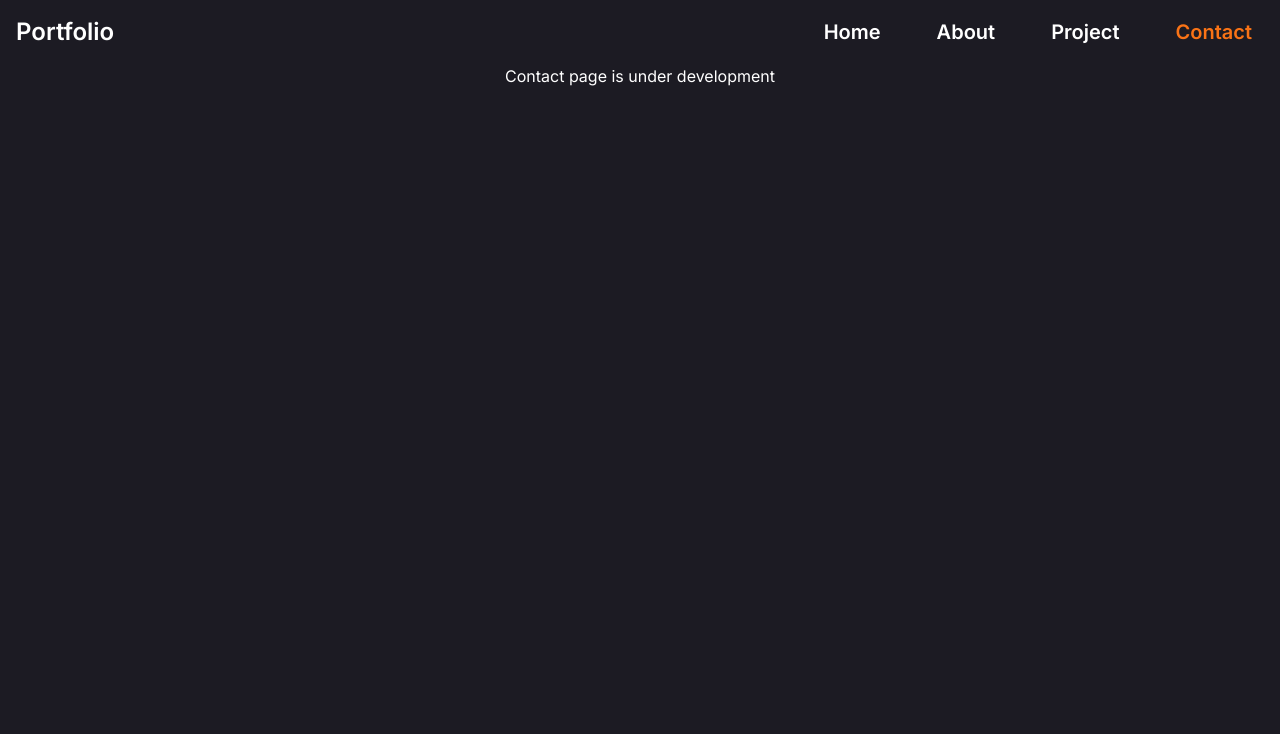
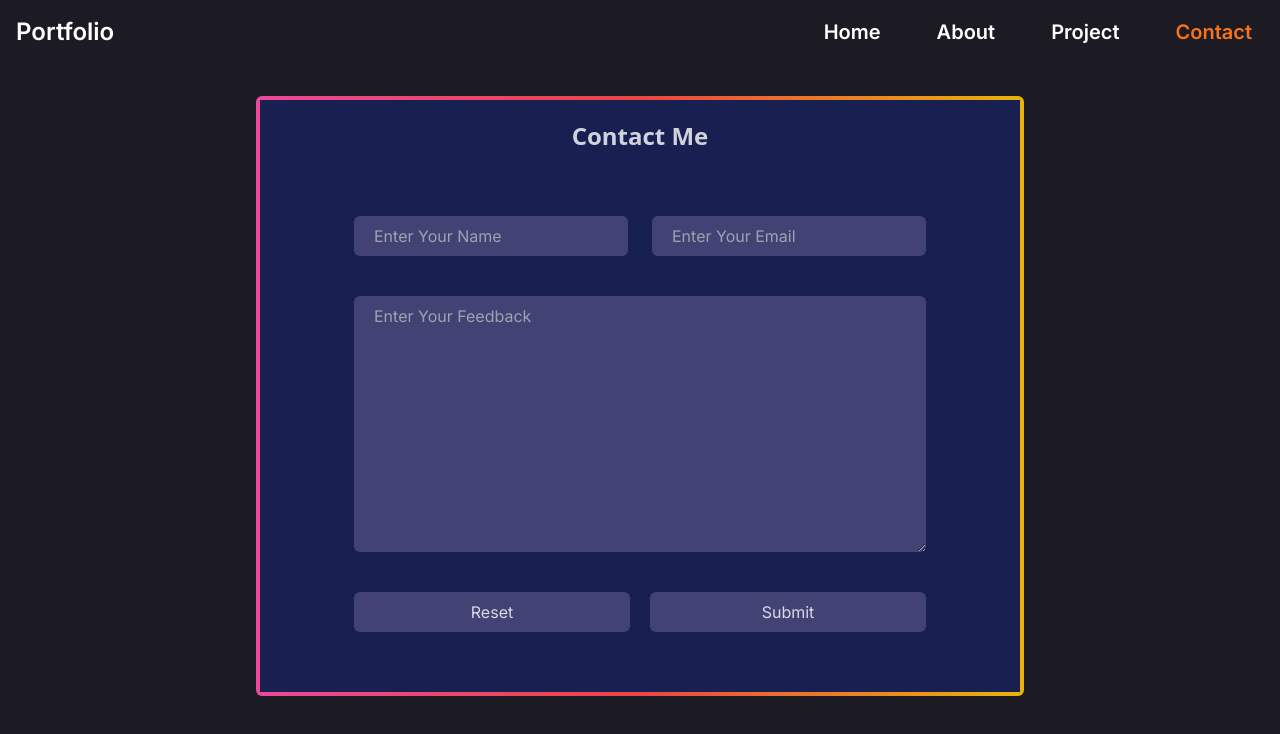
Before and after one commit to YashChopra25/PortFolio-YashChopra, a Next.js app: page /contact in a window 1280 px wide. Shown: the top 734 px of the page. Built offline with nearby package versions, Linux system fonts and the light colour scheme.

Commit message:
contact pages

```diff
--- /dev/null
+++ b/src/app/_components/Input.tsx
@@ -0,0 +1,21 @@
+import React, { useId } from 'react'
+interface TypeInput {
+    typeOfInput?: string;
+    classname?: string;
+    name: string,
+    [key: string]: any;
+
+}
+const Input = React.forwardRef(function ({
+    typeOfInput = "text",
+    classname = "",
+    name,
+    ...props
+}: TypeInput, ref: React.ForwardedRef<HTMLInputElement>) {
+    const id = useId();
+    return (
+        <input type={typeOfInput} name={name} id={id} className={`bg-[#434275] px-5 py-2 rounded-md focus:outline-[#5250a5] outline-none border-none capitalize text-white ${classname}`} {...props} ref={ref} />
+    )
+})
+
+export default Input
--- a/src/app/contact/page.tsx
+++ b/src/app/contact/page.tsx
@@ -3,6 +3,7 @@ import React from 'react'
 import toast, { Toaster } from 'react-hot-toast';
 import { useForm, SubmitHandler } from "react-hook-form"
 import Services from '../service/page';
+import Input from '../_components/Input';
 
 interface IFormInput {
   firstName: string
@@ -13,32 +14,45 @@ interface IFormInput {
 const Contact = () => {
   const { register, handleSubmit, formState } = useForm<IFormInput>()
 
-  return (
-    <Services />
-  )
-
-
-
   const onSubmit: SubmitHandler<IFormInput> = (data) => {
     console.log(data)
     console.log(formState)
   }
   console.log(formState.errors)
   return (
-    <div className='text-orange-400 bg-white'>Contact
-      <form onSubmit={handleSubmit(onSubmit)}>
-        <input {...register("firstName", { required: "this si s", maxLength: 20 })} />
-        <input {...register("lastName", {
-          pattern: {
-            value: /^[A-Za-z]+$/i,
-            message: "this is not valid "
-          }
-        })} />
-        <input type="number" {...register("age", { min: 18, max: 99 })} />
-        <input type="submit" />
-      </form>
+    <>
+      <div className="mx-auto flex max-w-screen-md items-center justify-center mt-8 max-md:px-3 max-md:mb-10">
+        <div className=" w-full rounded-md bg-gradient-to-r from-pink-500 via-red-500 to-yellow-500 p-1">
+          <div className="flex h-full w-full items-center justify-center bg-[#172051] flex-col gap-16 py-5">
+            <h1 className="text-2xl font-semibold text-white/80 font-sans">Contact Me</h1>
+            <form className='mb-10 flex flex-col gap-10 ' onSubmit={handleSubmit(onSubmit)}>
+              <div>
+
+                <div className='flex gap-6 max-md:flex-col'>
+                  <div className='flex flex-col gap-3'>
+                    <Input typeOfInput='email' placeholder="Enter your Name" name="name" />
+                    {/* <span className='text-red-400 text-xs capitalize ml-2'>Name is required</span> */}
+                  </div>
+                  <div className='flex flex-col gap-3'>
+                    <Input typeOfInput='email' placeholder="Enter your email" name="email" />
+                    {/* <span className='text-red-400 text-xs capitalize ml-2'>Email is required</span> */}
+                  </div>
+
+                </div>
+
+              </div>
+              <textarea name="" id="" cols={30} rows={10} className='bg-[#434275] px-5 py-2 rounded-md focus:outline-[#5250a5] outline-none border-none capitalize text-white' placeholder='Enter your Feedback'></textarea>
+              <div className='flex gap-5'>
+                <button type='reset' className='bg-[#434275] px-5 py-2 w-1/2 mx-auto rounded-md text-white/80'>Reset</button>
+                <button type='submit' className='bg-[#434275] px-5 py-2 w-1/2 mx-auto rounded-md text-white/80'>Submit</button>
+              </div>
+
+            </form>
+          </div>
+        </div>
+      </div>
       <Toaster />
-    </div>
+    </>
   )
 }
 
```
